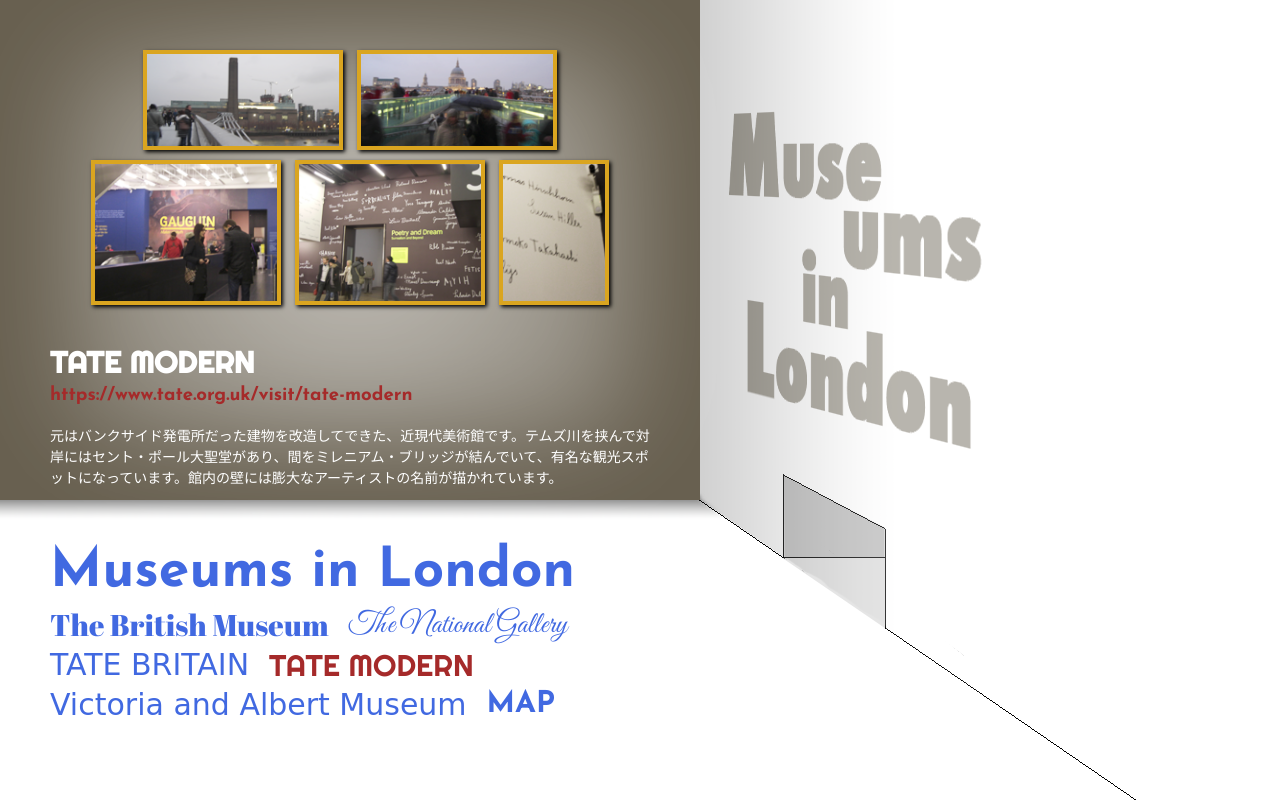
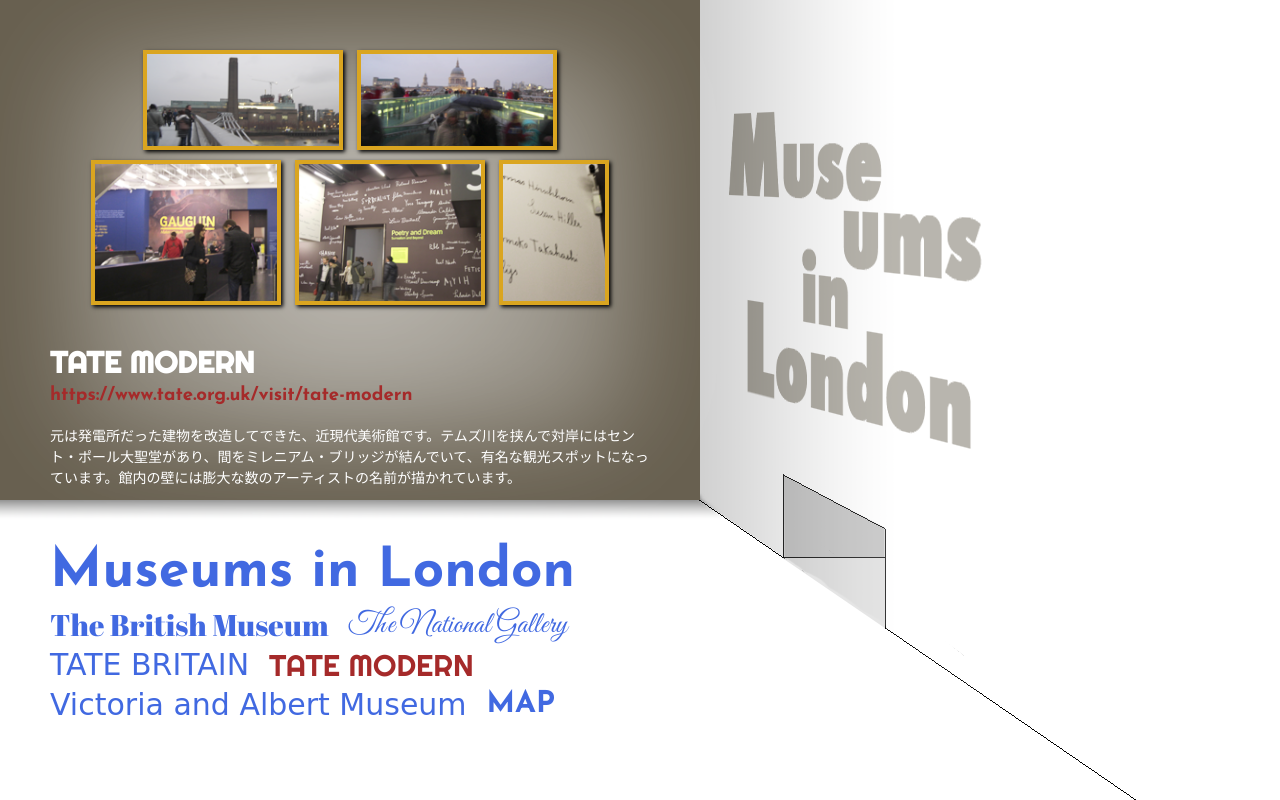
Before and after one commit to portfolio-design/portfolio-design.github.io, a plain HTML site: page 04tm/index.html in a window 1280 px wide. Drawn offline with Linux system fonts and the light colour scheme; a web font is replaced by a local one.

Commit message:
Add files via upload

```diff
--- a/04tm/index.html
+++ b/04tm/index.html
@@ -25,7 +25,7 @@
       <div class="articleText">
         <h2 class="typeTM">TATE MODERN</h2>
         <h3><a href="https://www.tate.org.uk/visit/tate-modern" target="new">https://www.tate.org.uk/visit/tate-modern</a></h3>
-        <p>元はバンクサイド発電所だった建物を改造してできた、近現代美術館です。テムズ川を挟んで対岸にはセント・ポール大聖堂があり、間をミレニアム・ブリッジが結んでいて、有名な観光スポットになっています。館内の壁には膨大なアーティストの名前が描かれています。</p>
+        <p>元は発電所だった建物を改造してできた、近現代美術館です。テムズ川を挟んで対岸にはセント・ポール大聖堂があり、間をミレニアム・ブリッジが結んでいて、有名な観光スポットになっています。館内の壁には膨大な数のアーティストの名前が描かれています。</p>
 
       </div>
       </article>
```
